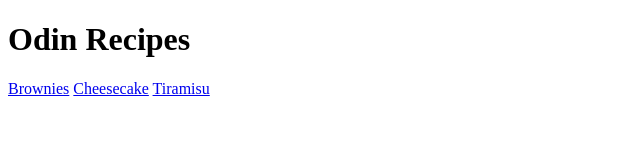
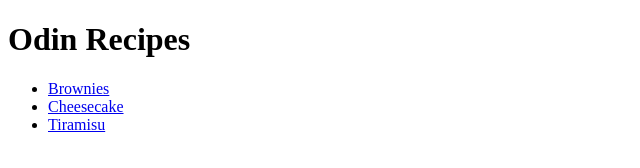
Before and after one commit to EL101/odin-recipes, a plain HTML site: page index.html in a window 1280 px wide. Shown: the whole page, without its empty margins (0-640 px from the left). Drawn offline with Linux system fonts and the light colour scheme.

Commit message:
Put recipe links in index in unordered list
Looks cleaner

```diff
--- a/index.html
+++ b/index.html
@@ -7,8 +7,10 @@
     </head>
     <body>
         <h1>Odin Recipes</h1>
-        <a href="./recipes/brownies.html">Brownies</a>
-        <a href="./recipes/cheesecake.html">Cheesecake</a>
-        <a href="./recipes/tiramisu.html">Tiramisu</a>
+        <ul>
+            <li><a href="./recipes/brownies.html">Brownies</a></li>
+            <li><a href="./recipes/cheesecake.html">Cheesecake</a></li>
+            <li><a href="./recipes/tiramisu.html">Tiramisu</a></li>
+        </ul>
     </body>
 </html>
```
